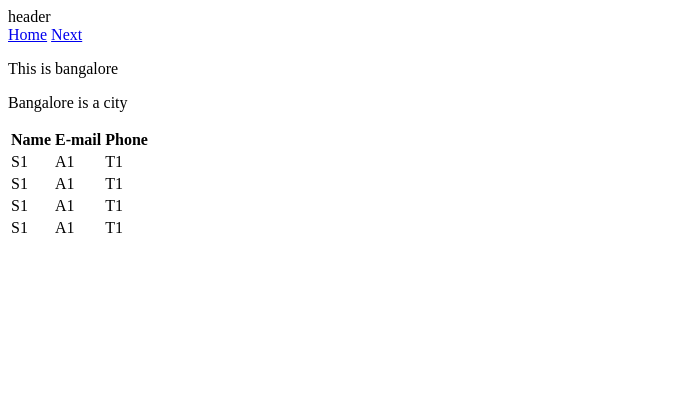
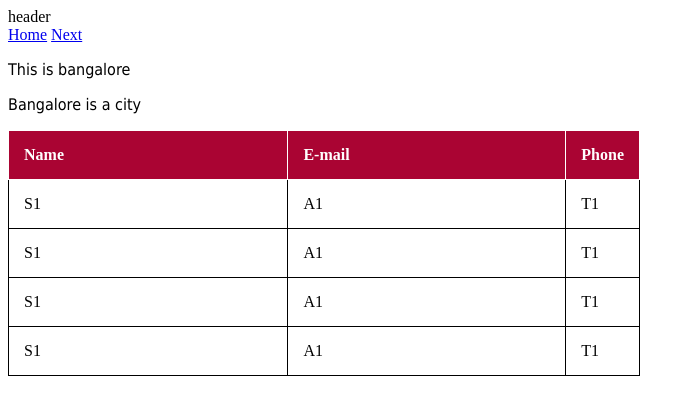
Before and after one commit to aspavani/Simple-Travel-Site, a plain HTML site: page page1.html in a window 1280 px wide. Shown: the whole page, without its empty margins (0-695 px from the left). Drawn offline with Linux system fonts and the light colour scheme.

Commit message:
Styled table

```diff
--- /dev/null
+++ b/css/ts_style.css
@@ -0,0 +1,38 @@
+#boldp {
+    font-weight: bold;
+}
+
+h1{
+    text-align: center;
+}
+
+.c1{
+    background-color: beige;
+}
+
+#rqh{
+    text-shadow: 2px 2px red;
+}
+
+p {
+    font-family: Tahoma, Verdana, sans-serif;
+    }
+
+    table, th, td {
+        border: 1px solid;
+        width: 50%;
+        border-collapse: collapse;
+        text-align: center;
+      }
+
+      th, td {
+        padding: 15px;
+        text-align: left;
+      }
+
+      tr:hover {background-color: aqua;}
+
+      th {
+        background-color: #aa0433;
+        color: white;
+      }
--- a/page1.html
+++ b/page1.html
@@ -2,6 +2,8 @@
 <html>
 <head>
 <title>Page Title</title>
+<link rel="stylesheet" type="text/css" href="./css/ts_style.css">
+
 </head>
 <body>
 <header>
@@ -20,9 +22,9 @@ header
     <p>
         Bangalore is a city
     </p>
-
+    <div style="overflow-x:scroll;">
     <table>
-        <tr>
+        <tr class="ctbl">
           <th>Name</th>
           <th>E-mail</th>
           <th>Phone</th>
@@ -48,6 +50,7 @@ header
             <td>T1</td>
         </tr>
       </table>
+      <div style="overflow-x:auto;"></div>
 
 
 
```
Also changed, not shown: index.html (+1 -0 lines).
